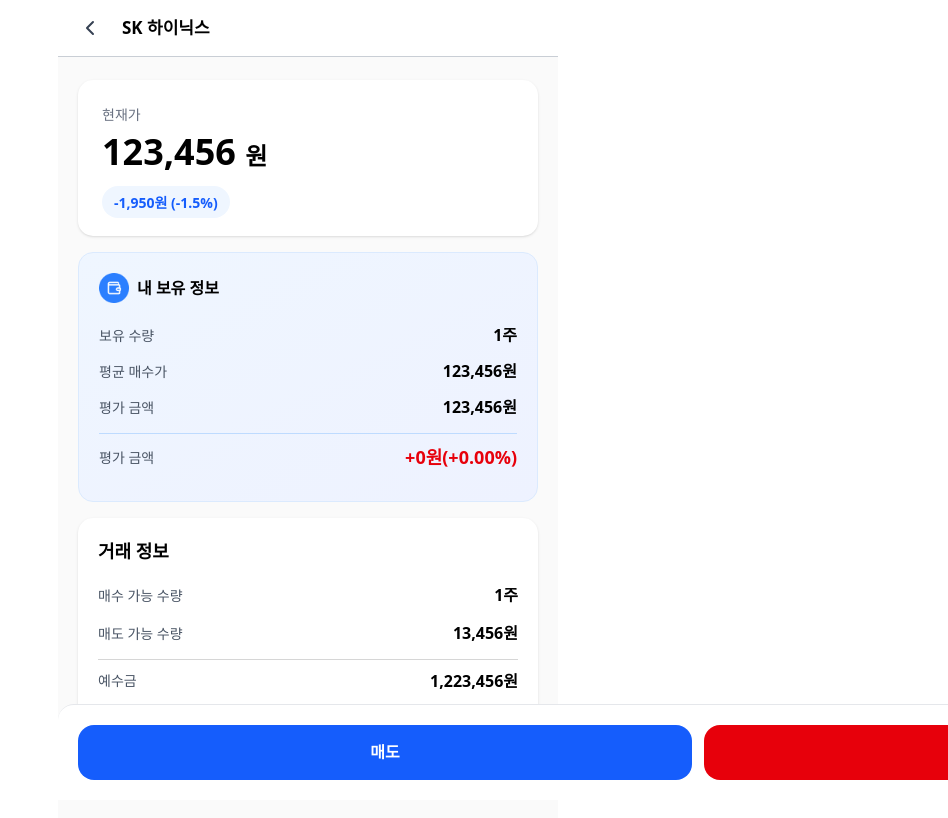
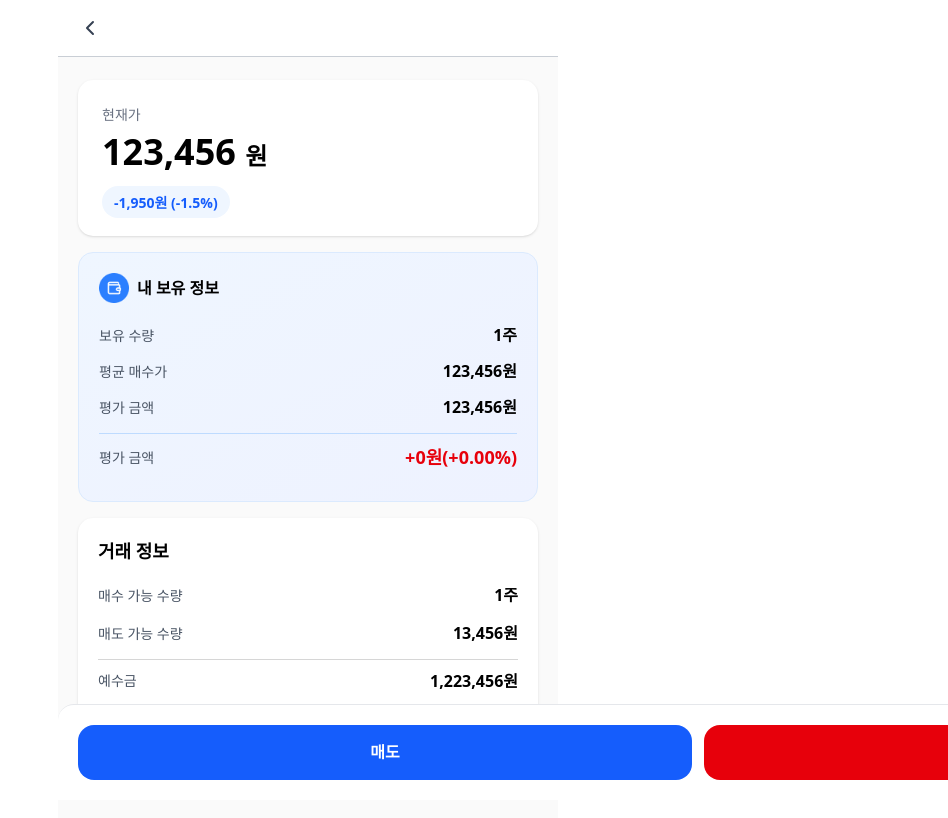
Before and after one commit to m-Vest/Client, a React (Vite) app: page /order in a window 1280 px wide. Shown: the top 818 px of the page, without its empty margins (332-1280 px from the left). Built offline with nearby package versions, Linux system fonts and the light colour scheme; no server answers; a web font is replaced by a local one.

Commit message:
feat: stockName 연동 랜딩

```diff
--- a/src/pages/assets/components/MyAsset.tsx
+++ b/src/pages/assets/components/MyAsset.tsx
@@ -9,7 +9,7 @@ import { useNavigate } from "react-router-dom";
 const MyAsset = (props: MyAssetProps) => {
     const navigate = useNavigate();
     return (
-         <div className='rounded-2xl border border-[#E5E7EB] bg-white p-[1.7rem] flex flex-col gap-[1.2rem]' onClick ={()=> navigate('/order')}>
+         <div className='rounded-2xl border border-[#E5E7EB] bg-white p-[1.7rem] flex flex-col gap-[1.2rem]' onClick ={()=>  navigate('/order', {state: { stockName: props.stockName }})}>
             <div className='flex flex-row items-center justify-between'>
                 <div className='flex flex-row gap-[1.5rem] justify-start items-center'>
                     <div className='text-[3rem]'>🚀</div>
--- a/src/pages/order/Order.tsx
+++ b/src/pages/order/Order.tsx
@@ -1,9 +1,12 @@
 import OrderHeader from "./components/OrderHeader";
 import walletImg from '/icons/order/wallet.png'
+import { useLocation } from "react-router-dom";
 const Order = () =>{
+    const location = useLocation();
+     const { stockName } = location.state || {};
     return (
         <div className="relative w-full h-full flex flex-col gap-[2.4rem] justify-between bg-[#fafafa]">
-            <OrderHeader />
+            <OrderHeader stockName={stockName}/>
             <div className="relative pt-[8rem] px-[2rem] pb-[11rem] flex flex-col gap-[1.6rem] bg-[#fafafa]">
                 <div className="rounded-3xl bg-white shadow-sm p-[2.4rem]">
                      <h1 className="text-[#6A7282] text-[1.4rem] font-normal">현재가</h1>
--- a/src/pages/order/components/OrderHeader.tsx
+++ b/src/pages/order/components/OrderHeader.tsx
@@ -1,11 +1,14 @@
 import BackIcon from '/icons/order/back.svg'
 import { useNavigate } from 'react-router-dom';
-const OrderHeader = () =>{
+interface OrderHeaderProps {
+    stockName: string;
+}
+const OrderHeader = (props: OrderHeaderProps) => {
     const navigate = useNavigate();
     return (
         <div className="absolute z-10 top-0 left-0 w-full bg-white px-[1.2rem] py-[0.8rem] flex flex-row justify-start gap-[1.2rem] items-center border-b border-b-[#c9ced5]">
             <img src={BackIcon} className="w-[4rem] h-[4rem]" onClick={()=> navigate(-1)}/>
-            <span className='text-[1.7rem] font-bold'>SK 하이닉스</span>
+            <span className='text-[1.7rem] font-bold'>{props.stockName}</span>
         </div>
     )
 }
```
